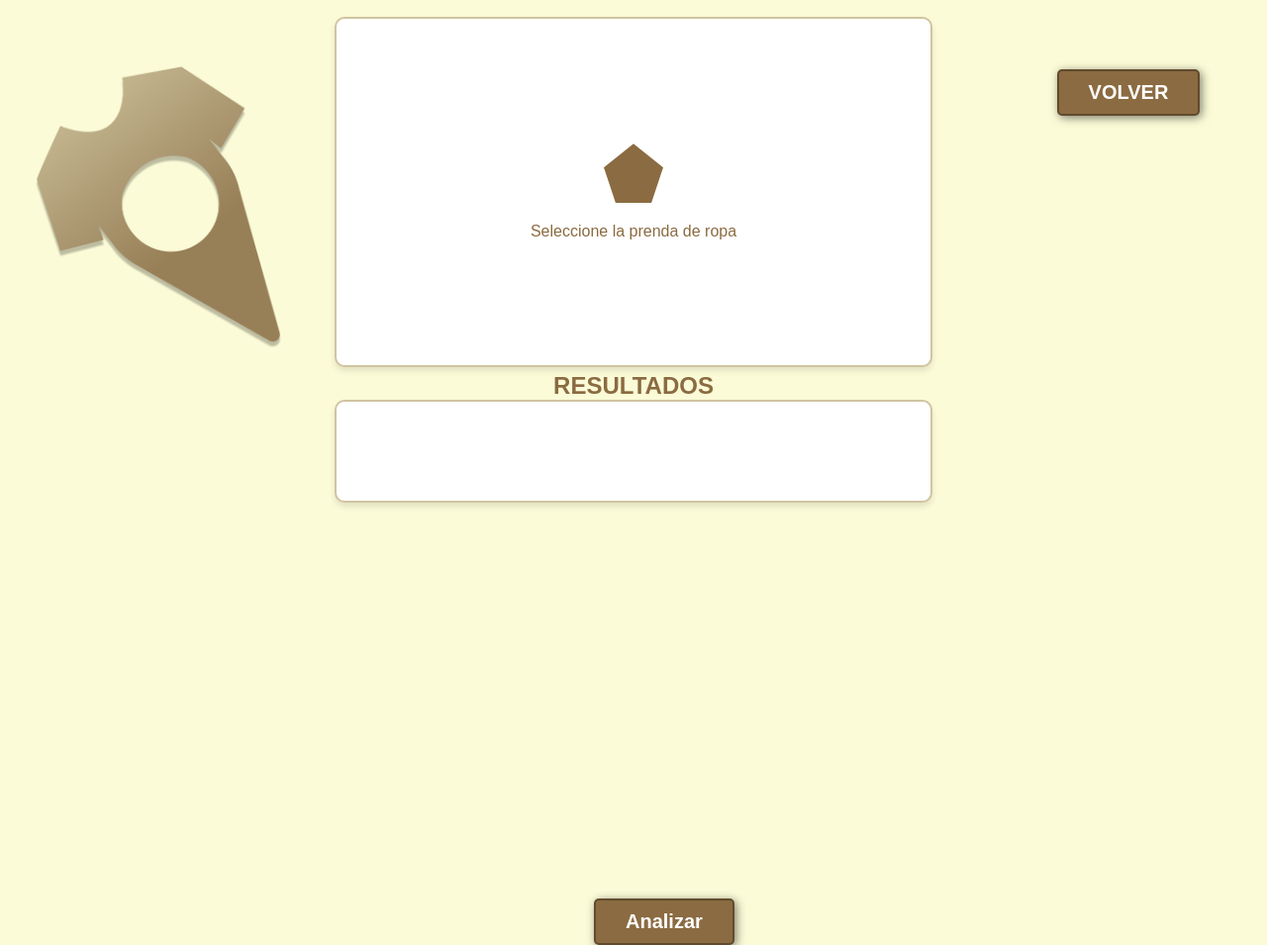
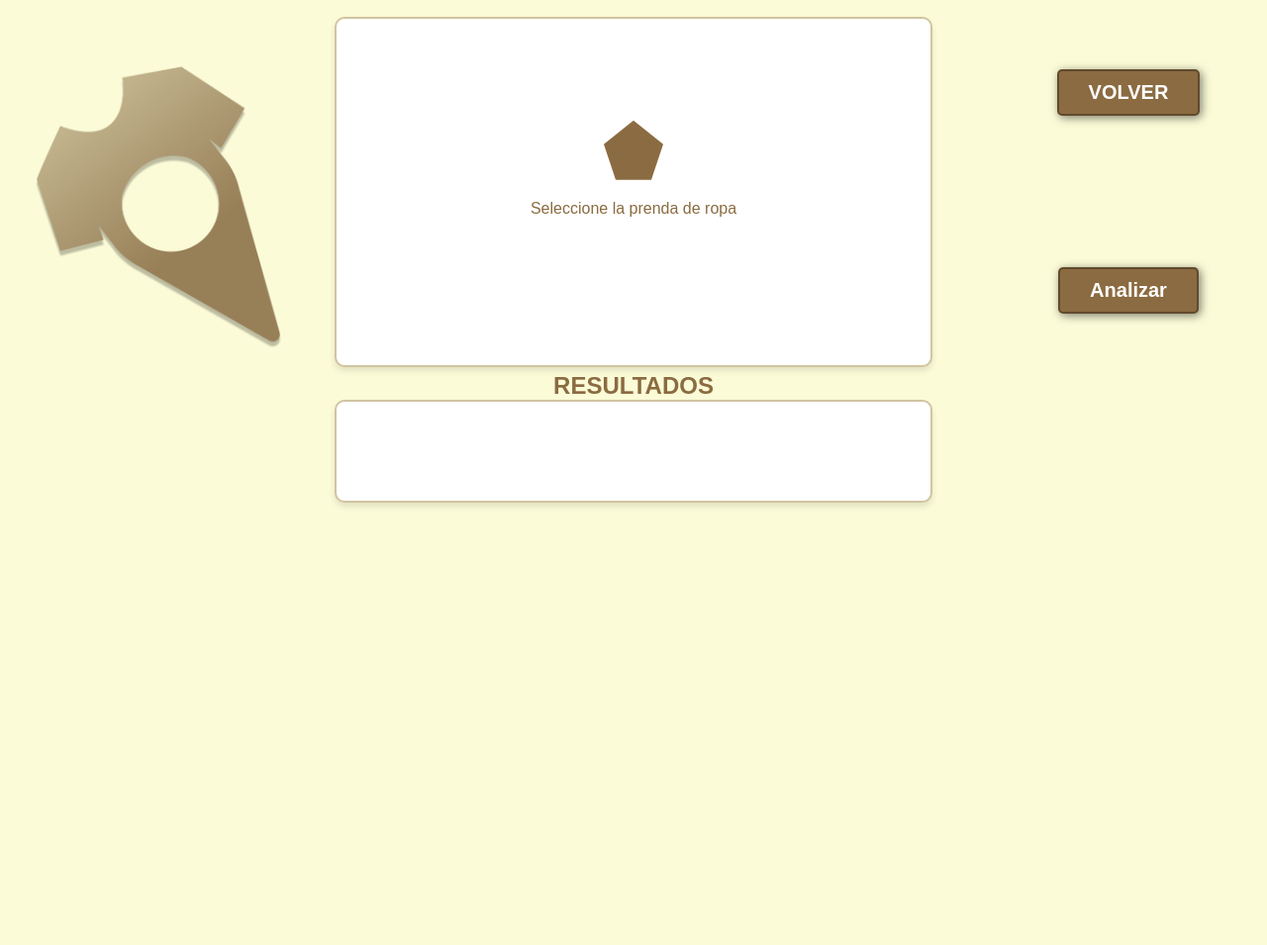
Before and after one commit to Brirosman/Outfitter, a plain HTML site: page templates/links.html in a window 1280 px wide. Shown: the part 79-1034 px from the top of the page at 99% size. After the commit the page ends 937 px from the top, so only its background shows below. Drawn offline with Linux system fonts and the light colour scheme.

Commit message:
Ajusto el boton analizar

```diff
--- a/static/links.css
+++ b/static/links.css
@@ -37,8 +37,7 @@ button{
     color: white;
     background-color: #8b6b41;
     position: relative;
-    left: 520px;
-    bottom: 300px;
+    bottom: 100px;
 }
 
 button:hover{
@@ -65,7 +64,6 @@ button:hover{
     cursor: pointer;
     border-radius: 5px;
     position: relative;
-    right: 200px;
 }
 
 #reset-btn:hover {
--- a/templates/links.html
+++ b/templates/links.html
@@ -25,6 +25,7 @@
                 <div class="text">Seleccione la prenda de ropa</div>
                 <button id="reset-btn" style="display: none;">Reiniciar</button>
                 <input type="file" id="fileElem" accept="image/png, image/jpeg" style="display: none;">
+                <button class="boton-analizar" onclick="analizar()">Analizar</button>
             </div>
 
             <div class="links">RESULTADOS</div>
@@ -128,21 +129,7 @@
             }
         }
     </script>
-    <style>
-        .boton-analizar {
-            font-size: 1.25em;
-            font-weight: bold;
-            border-radius: 5px;
-            border: 2px solid rgba(0,0,0,0.3);
-            box-shadow: 2px 2px 10px rgba(0,0,0,0.5);
-            color: white;
-            background-color: #8b6b41;
-            position: relative;
-            left: 600px;
-            bottom: 300px;
-        }
-    </style>
 </head>
-    <button class="boton-analizar" onclick="analizar()">Analizar</button>
+
 </body>
 </html>
```
